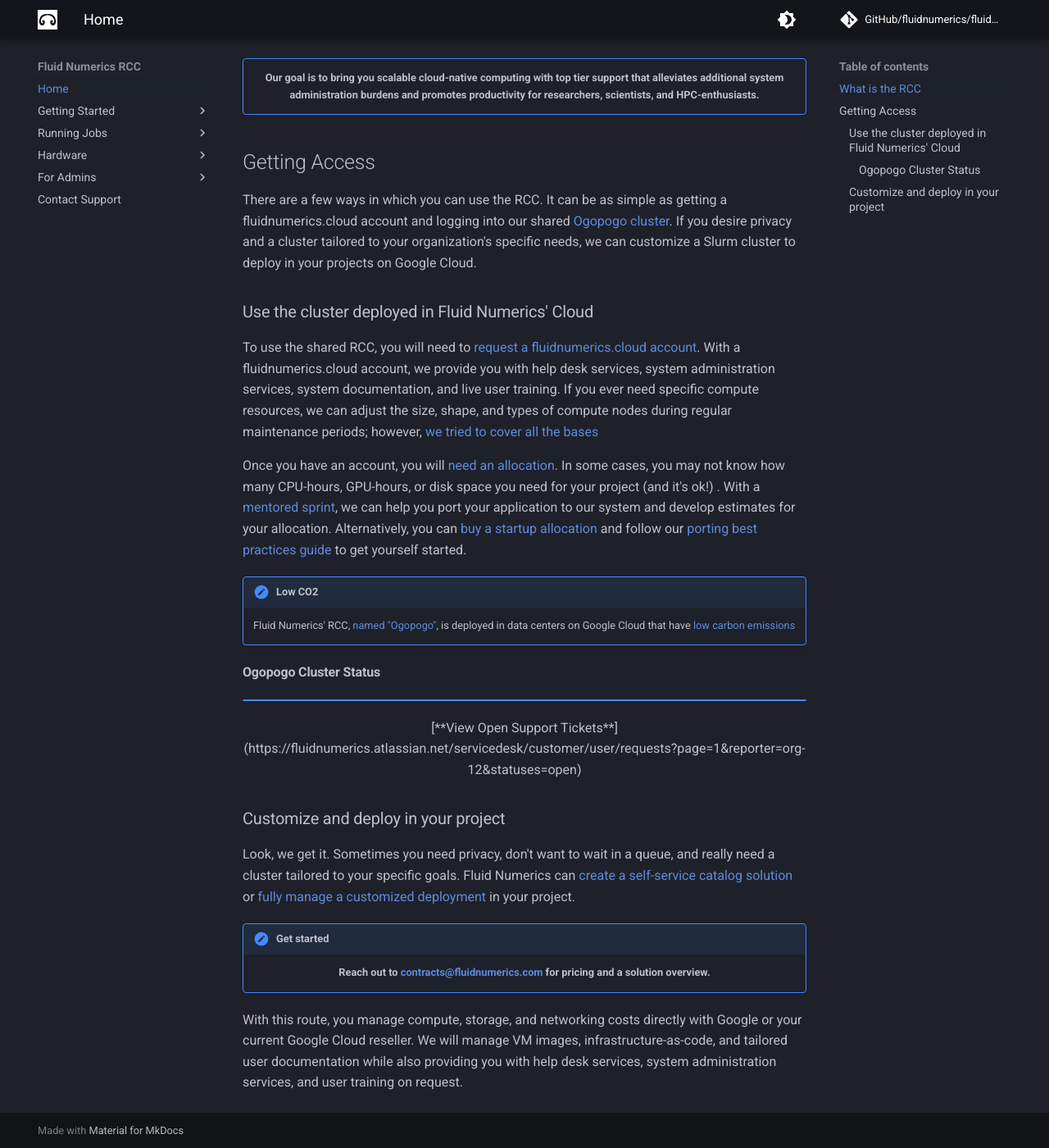
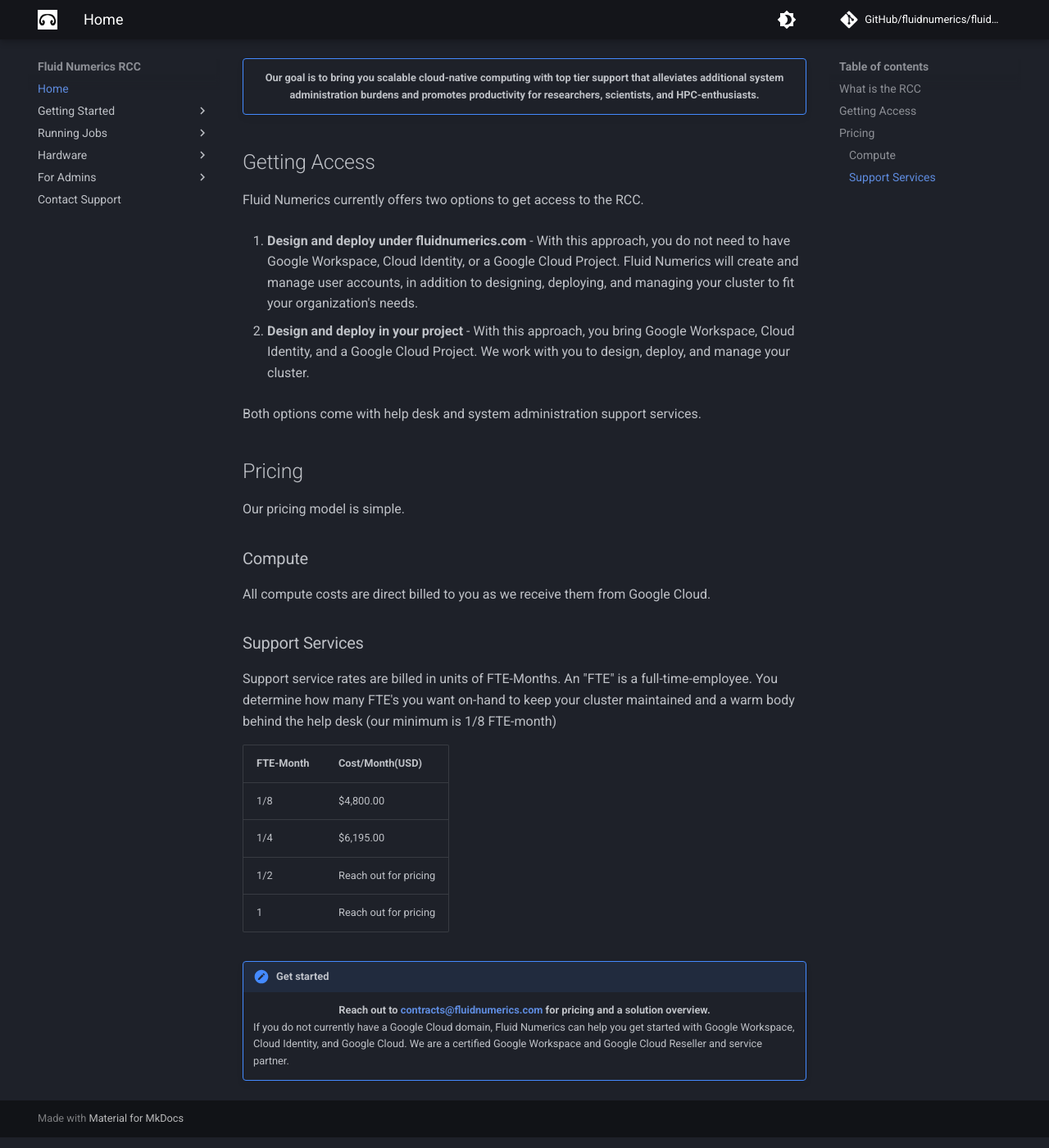
Before and after one commit to FluidNumerics/fluidnumerics-rcc, an MkDocs documentation site: the page built from docs/README.md, in a window 1280 px wide and 1400 px high, scrolled down 256 px. Shown: the whole window at 82% size. Built offline with MkDocs 1.6.1 and Material for MkDocs 9.7.7, drawn with Linux system fonts in a browser that asks for light colours; comment, search, counter and statistics services are not loaded.

Commit message:
Update service offering

```diff
--- a/docs/README.md
+++ b/docs/README.md
@@ -8,27 +8,31 @@
 
 
 ## Getting Access
-There are a few ways in which you can use the RCC. It can be as simple as getting a fluidnumerics.cloud account and logging into our shared [Ogopogo cluster](hardware/Ogopogo.md). If you desire privacy and a cluster tailored to your organization's specific needs, we can customize a Slurm cluster to deploy in your projects on Google Cloud.
+Fluid Numerics currently offers two options to get access to the RCC.
 
-### Use the cluster deployed in Fluid Numerics' Cloud
-To use the shared RCC, you will need to [request a fluidnumerics.cloud account]([https://fluidnumerics.atlassian.net/servicedesk/customer/portal/9/group/55/create/157]). With a fluidnumerics.cloud account, we provide you with help desk services, system administration services, system documentation, and live user training. If you ever need specific compute resources, we can adjust the size, shape, and types of compute nodes during regular maintenance periods; however, [we tried to cover all the bases]()
+1. **Design and deploy under fluidnumerics.com** - With this approach, you do not need to have Google Workspace, Cloud Identity, or a Google Cloud Project. Fluid Numerics will create and manage user accounts, in addition to designing, deploying, and managing your cluster to fit your organization's needs.
 
-Once you have an account, you will [need an allocation](). In some cases, you may not know how many CPU-hours, GPU-hours, or disk space you need for your project (and it's ok!) . With a [mentored sprint](https://www.fluidnumerics.com/products/mentored-sprints), we can help you port your application to our system and develop estimates for your allocation. Alternatively, you can [buy a startup allocation]() and follow our [porting best practices guide](start/porting-best-practices.md) to get yourself started.
+2. **Design and deploy in your project** - With this approach, you bring Google Workspace, Cloud Identity, and a Google Cloud Project. We work with you to design, deploy, and manage your cluster.
 
-!!! note "Low CO2"
-    Fluid Numerics' RCC, [named "Ogopogo"](hardware/Ogopogo.md), is deployed in data centers on Google Cloud that have [low carbon emissions](https://cloud.google.com/sustainability/region-carbon#data)
-
-#### Ogopogo Cluster Status
+Both options come with help desk and system administration support services.
 
 
-!!! note ""
-   <center>[**View Open Support Tickets**](https://fluidnumerics.atlassian.net/servicedesk/customer/user/requests?page=1&reporter=org-12&statuses=open)</center>
+## Pricing
+Our pricing model is simple.
 
+### Compute
+All compute costs are direct billed to you as we receive them from Google Cloud.
 
-### Customize and deploy in your project
-Look, we get it. Sometimes you need privacy, don't want to wait in a queue, and really need a cluster tailored to your specific goals. Fluid Numerics can [create a self-service catalog solution]() or [fully manage a customized deployment]() in your project.
+### Support Services
+Support service rates are billed in units of FTE-Months. An "FTE" is a full-time-employee. You determine how many FTE's you want on-hand to keep your cluster maintained and a warm body behind the help desk (our minimum is 1/8 FTE-month)
+
+FTE-Month | Cost/Month(USD)
+--------- | ----------------
+   1/8    |  $4,800.00
+   1/4    |  $6,195.00
+   1/2    |  Reach out for pricing
+    1     |  Reach out for pricing
 
 !!!note "Get started"
     <center>**Reach out to [contracts@fluidnumerics.com](mailto:contracts@fluidnumerics.com) for pricing and a solution overview.**</center>
-
-With this route, you manage compute, storage, and networking costs directly with Google or your current Google Cloud reseller. We will manage VM images, infrastructure-as-code, and tailored user documentation while also providing you with help desk services, system administration services, and user training on request.
+    If you do not currently have a Google Cloud domain, Fluid Numerics can help you get started with Google Workspace, Cloud Identity, and Google Cloud. We are a certified Google Workspace and Google Cloud Reseller and service partner.
```
